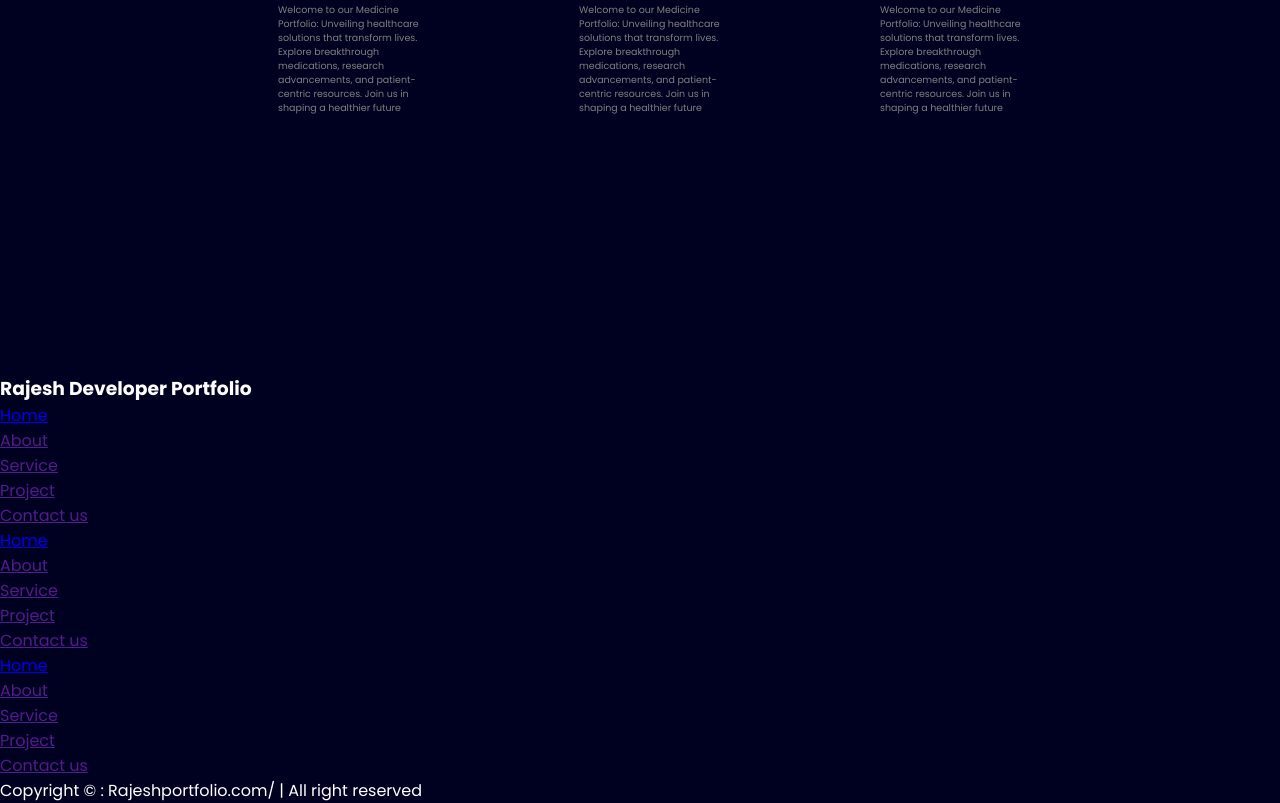
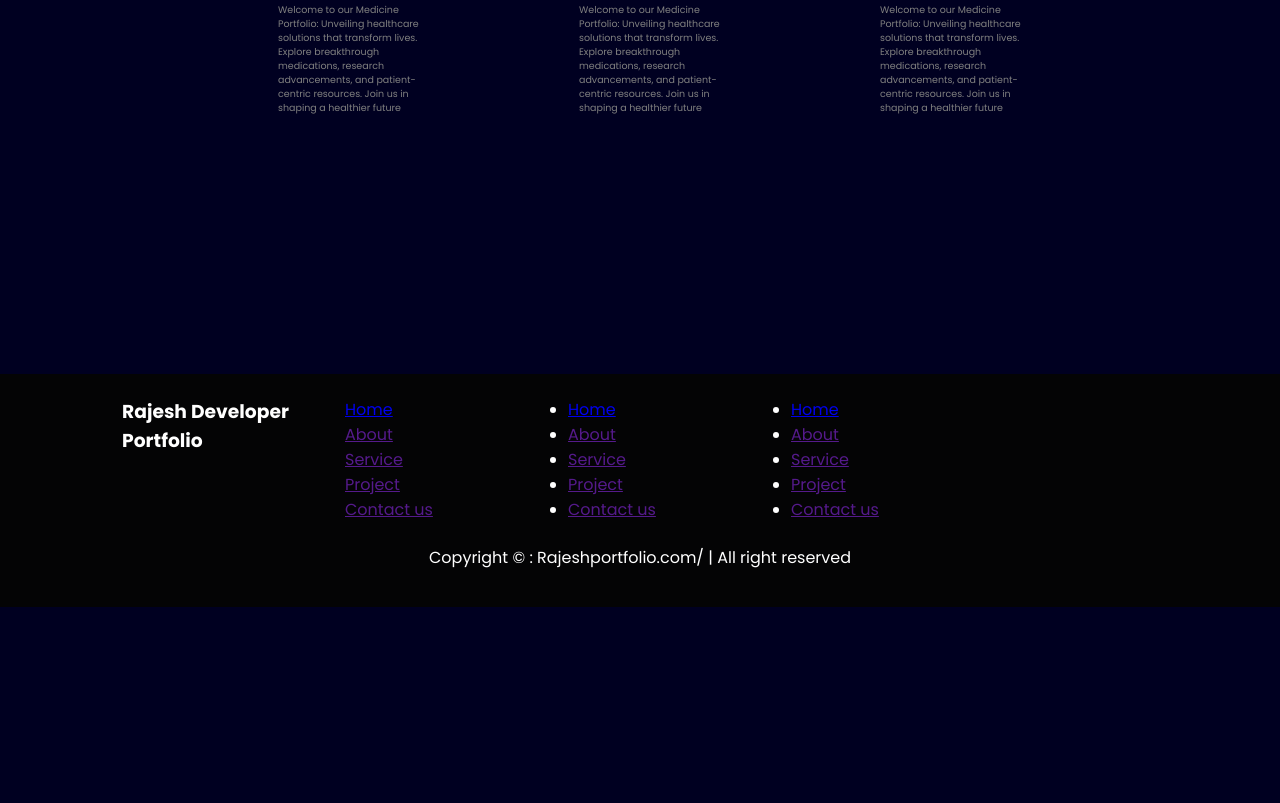
Before and after one commit to Rajesh2552004/Rajesh.com, a plain HTML site: page index.html in a window 1280 px wide. Shown: the part 1086-1889 px from the top of the page. After the commit the page ends 1693 px from the top, so only its background shows below. Drawn offline with nearby package versions, Linux system fonts and the light colour scheme.

Commit message:
Update index.html

```diff
--- a/index.html
+++ b/index.html
@@ -146,6 +146,29 @@
         .text-gray {
             color: gray;
         }
+        footer
+        {
+            background-color: rgb(4, 4, 5);
+            height: 233px;
+            justify-content: space-evenly;
+        }
+        .footer
+        {
+            display: flex;
+            padding: 23px 122px;
+        }
+        .footer-second ul
+        {
+            list-style: none;
+        }
+        .footer > div
+        {
+            width: 223px;
+        }
+        .footer-text-center
+        {
+            text-align: center;
+        }
     </style>
 </head>
 
```
